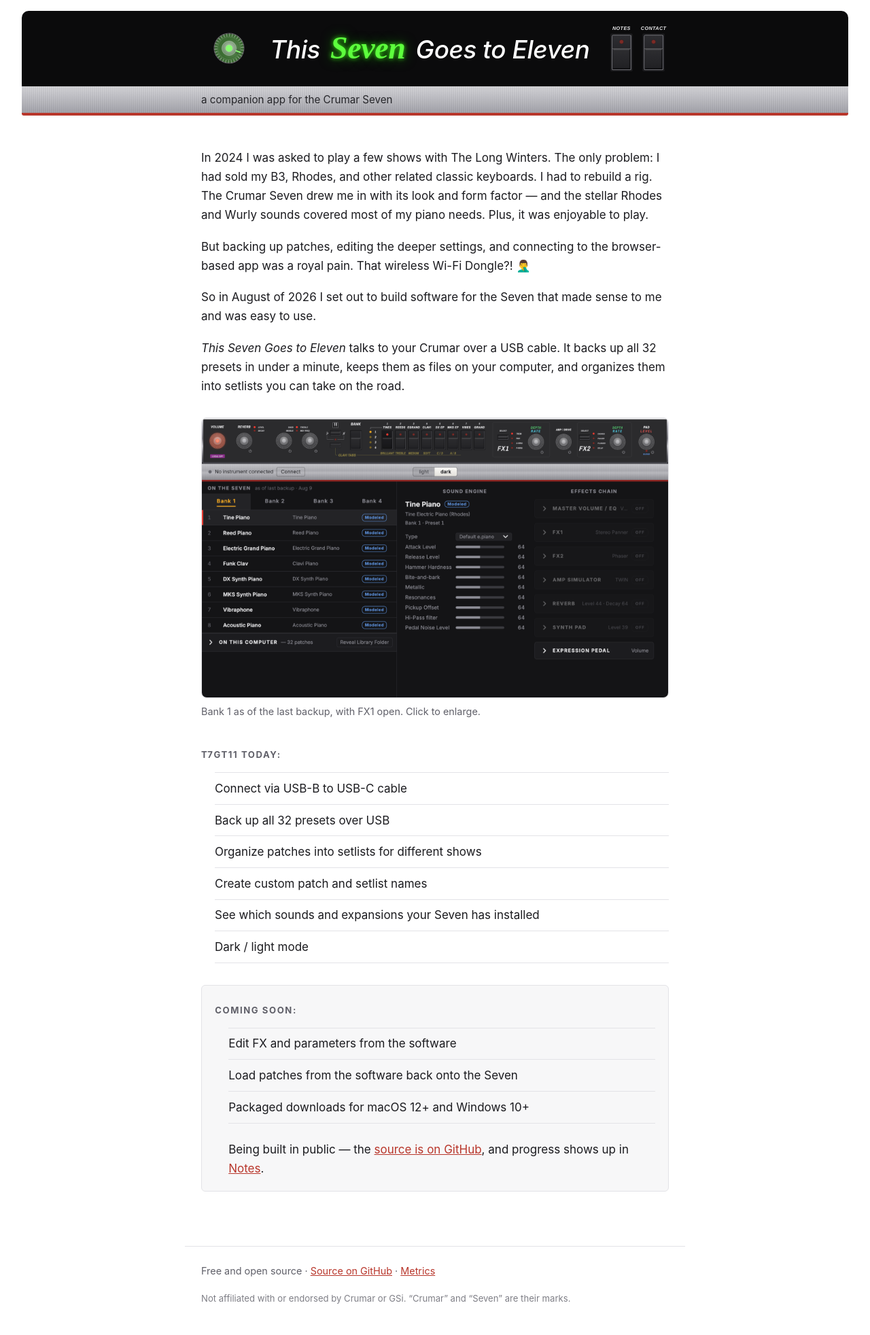
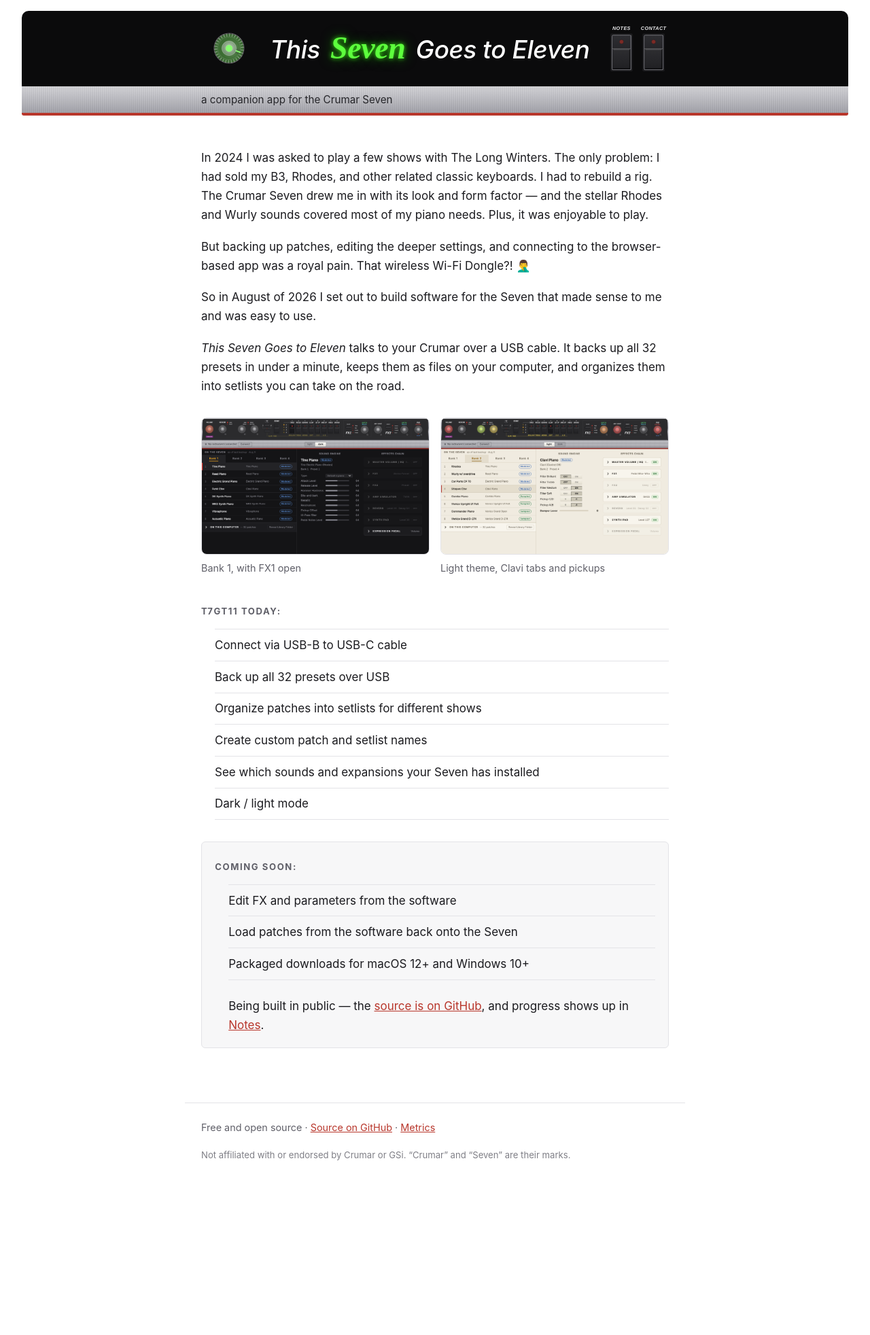
Before and after one commit to danielspils/this-seven-goes-to-eleven, a Jekyll site: the page built from docs/index.md, in a window 1280 px wide. Shown: the whole page at 68% size. Built offline with Jekyll 4.4.1, drawn with Linux system fonts in a browser that asks for light colours; after the commit the page ends 1753 px from its top, so only the background shows below that.

Commit message:
Screenshot gallery, second shot added
The single figure becomes a grid — one column on a phone, two side by
side with room — so further shots slot in without another layout change.
The lightbox now works for any of them rather than the first.

Second shot: light theme, bank 2 with renamed patches, a Clavi patch
showing its filter tabs and pickup switches.

Captured with the app's new View > Capture Window command, which shoots
the live window in whatever state it's in — no relaunch, so the state
you set is the state that's captured.

Co-Authored-By: Claude Fable 5 <noreply@anthropic.com>

```diff
--- a/docs/assets/css/style.css
+++ b/docs/assets/css/style.css
@@ -164,7 +164,10 @@ main li { margin: .3rem 0; }
 
 /* Screenshot with click-to-enlarge. The button wrapper keeps it keyboard
    reachable; the dialog is native, so Escape and backdrop clicks come free. */
-.shot { margin: 2rem 0; }
+/* Gallery: one column on a phone, two side by side with room. */
+.shots { display: grid; gap: 1rem; margin: 2rem 0; }
+@media (min-width: 40rem) { .shots { grid-template-columns: 1fr 1fr; } }
+.shot { margin: 0; }
 .shot-open {
   display: block; width: 100%; padding: 0; border: 1px solid var(--line);
   border-radius: 8px; overflow: hidden; background: none; cursor: zoom-in;
--- a/docs/assets/js/shot.js
+++ b/docs/assets/js/shot.js
@@ -1,20 +1,23 @@
-// Click the screenshot to open it full size. Uses a native <dialog>, so
-// Escape, focus trapping and the backdrop are the browser's job, not ours.
+// Click any screenshot to open it full size. A native <dialog> gives Escape,
+// focus handling and backdrop dismissal for free.
 (function () {
-  const opener = document.querySelector('.shot-open');
-  if (!opener) return;
-  const src = opener.querySelector('img').src;
-  const alt = opener.querySelector('img').alt;
+  const openers = document.querySelectorAll('.shot-open');
+  if (!openers.length) return;
 
   const dialog = document.createElement('dialog');
   dialog.className = 'shot-modal';
   const img = document.createElement('img');
-  img.src = src;
-  img.alt = alt;
   dialog.appendChild(img);
   document.body.appendChild(dialog);
 
-  opener.addEventListener('click', () => dialog.showModal());
+  for (const opener of openers) {
+    opener.addEventListener('click', () => {
+      const source = opener.querySelector('img');
+      img.src = source.src;
+      img.alt = source.alt;
+      dialog.showModal();
+    });
+  }
   img.addEventListener('click', () => dialog.close());
   // A click on the backdrop lands on the dialog element itself.
   dialog.addEventListener('click', (e) => { if (e.target === dialog) dialog.close(); });
--- a/docs/index.md
+++ b/docs/index.md
@@ -18,13 +18,22 @@ to me and was easy to use.
 all 32 presets in under a minute, keeps them as files on your computer, and
 organizes them into setlists you can take on the road.
 
-<figure class="shot">
-  <button type="button" class="shot-open" aria-label="Enlarge screenshot">
-    <img src="{{ '/assets/img/app.png' | relative_url }}" width="1147" height="687"
-         alt="The app showing Bank 1 on the instrument, a patch's sound engine parameters, and the effects chain.">
-  </button>
-  <figcaption>Bank 1 as of the last backup, with FX1 open. Click to enlarge.</figcaption>
-</figure>
+<div class="shots">
+  <figure class="shot">
+    <button type="button" class="shot-open" aria-label="Enlarge screenshot">
+      <img src="{{ '/assets/img/app.png' | relative_url }}" width="1147" height="687" loading="lazy"
+           alt="Dark theme: bank 1 as captured by the last backup, a patch's sound engine parameters, and the effects chain with FX1 open.">
+    </button>
+    <figcaption>Bank 1, with FX1 open</figcaption>
+  </figure>
+  <figure class="shot">
+    <button type="button" class="shot-open" aria-label="Enlarge screenshot">
+      <img src="{{ '/assets/img/app-clavi.png' | relative_url }}" width="1147" height="687" loading="lazy"
+           alt="Light theme: bank 2 with renamed patches, a Clavi patch showing its filter tabs and pickup switches.">
+    </button>
+    <figcaption>Light theme, Clavi tabs and pickups</figcaption>
+  </figure>
+</div>
 
 ## T7GT11 today:
 
```
Also changed, not shown: docs/assets/img/app-clavi.png (added).
